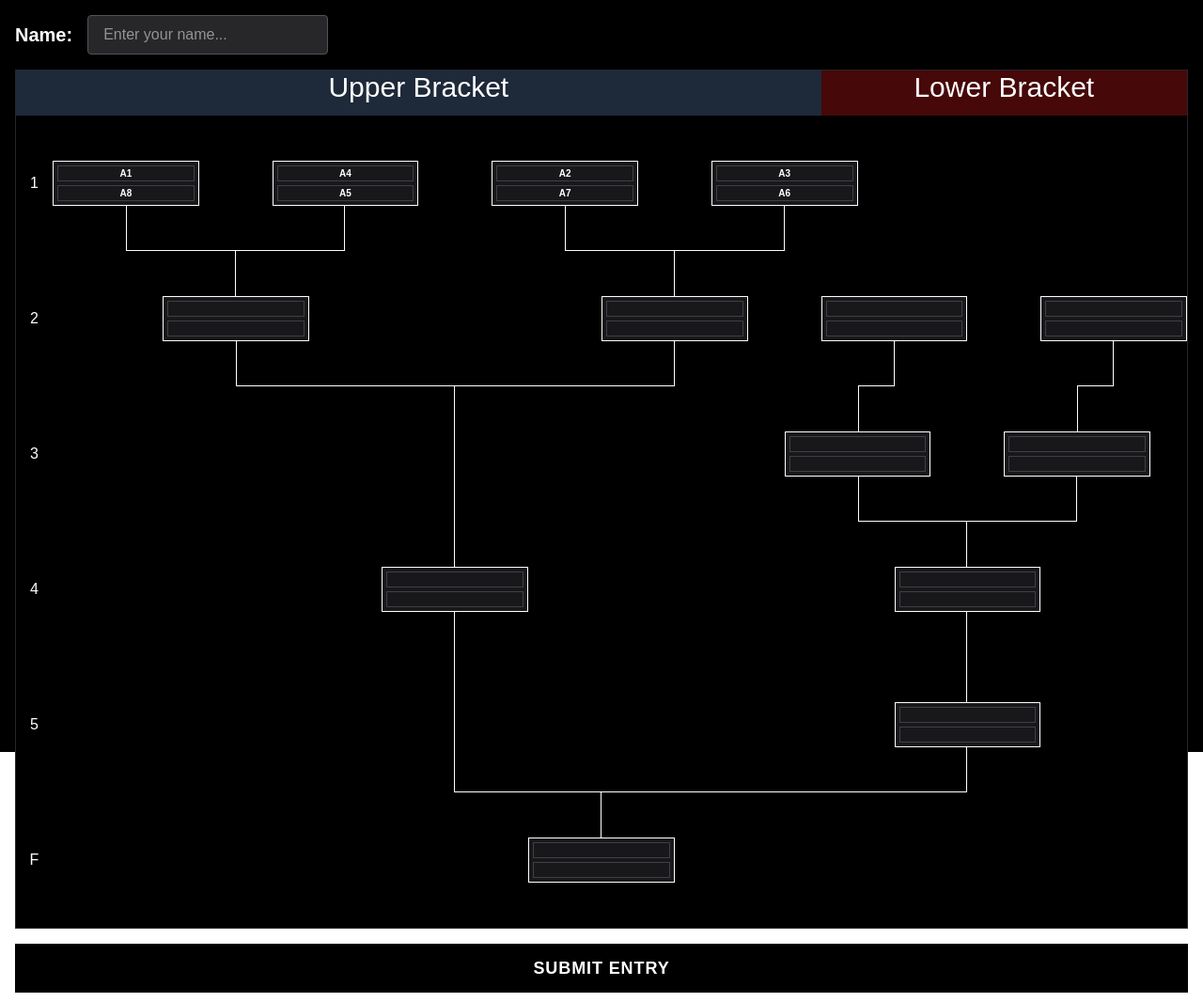
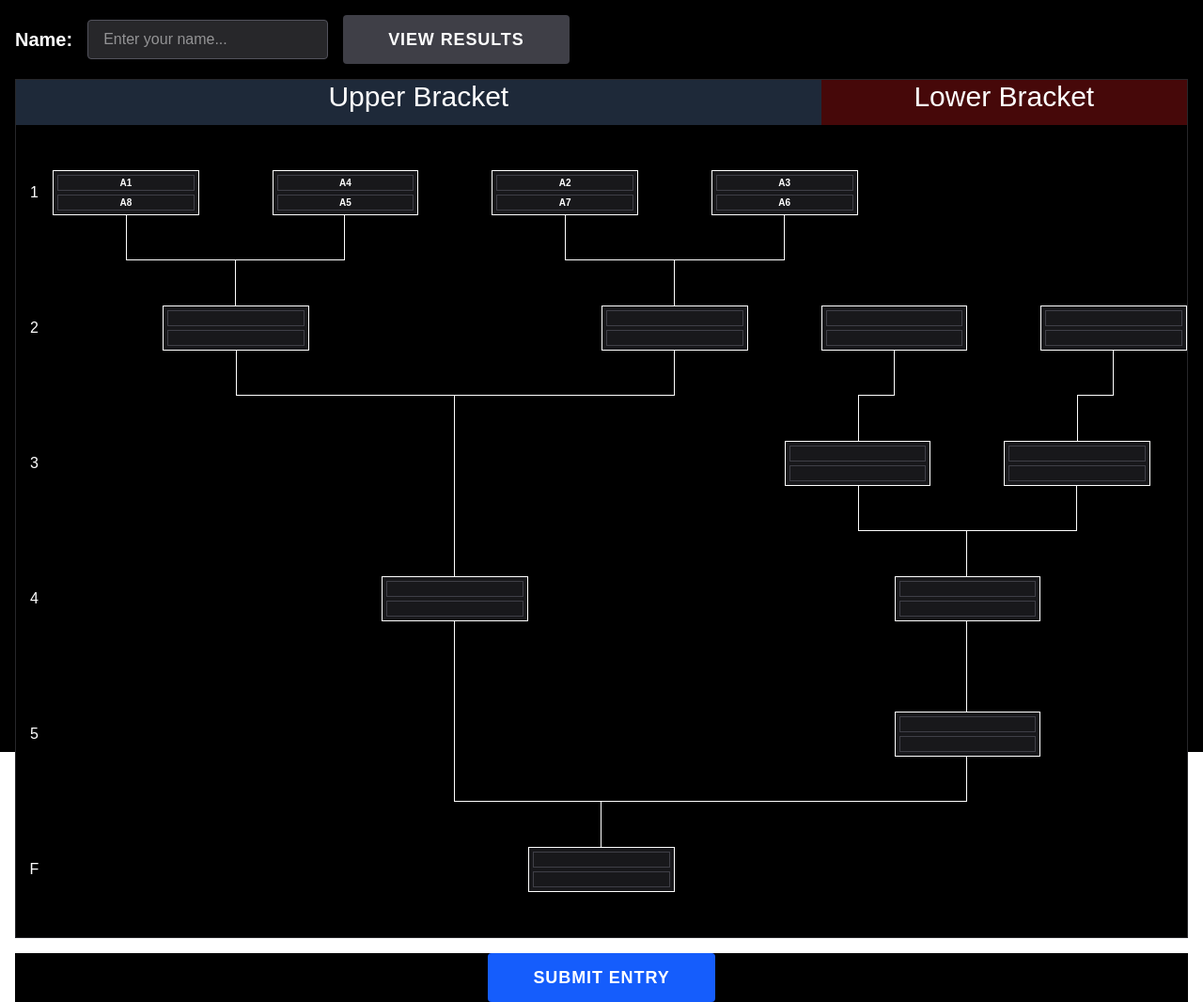
Before and after one commit to arctyx-0/brackets, a Next.js app: page / in a window 1280 px wide. Shown: the whole page at 94% size. Built offline with nearby package versions, Linux system fonts and the light colour scheme.

Commit message:
Add button to view results and update styling

```diff
--- a/app/page.tsx
+++ b/app/page.tsx
@@ -119,6 +119,13 @@ export default function Bracket() {
           placeholder="Enter your name..."
           className="bg-zinc-800 border border-zinc-600 px-4 py-2 rounded focus:outline-none focus:border-blue-500 w-64"
         />
+        <button
+        type="button"
+        onClick={() => window.location.assign("/bracketResults")}
+        className="px-12 py-3 font-bold rounded shadow-lg transition-all text-lg uppercase tracking-wider bg-zinc-700 hover:bg-zinc-600 text-white"
+        >
+        View Results
+        </button>
       </div>
 
       <BracketDisplay
@@ -127,8 +134,8 @@ export default function Bracket() {
         onMatchResult={handleUpdateMatch}
         readOnly={false}
       />
-      <div className="mt-4 flex justify-center bg-black">
-        <button type="submit" id='submitButton' className="px-12 py-3 font-bold rounded shadow-lg transition-all text-lg uppercase tracking-wider">
+      <div className="mt-4 flex justify-center bg-black gap-4">
+        <button type="submit" id='submitButton' className="px-12 py-3 font-bold rounded shadow-lg transition-all text-lg uppercase tracking-wider bg-blue-600 hover:bg-blue-700">
           Submit Entry
         </button>
       </div>
```
